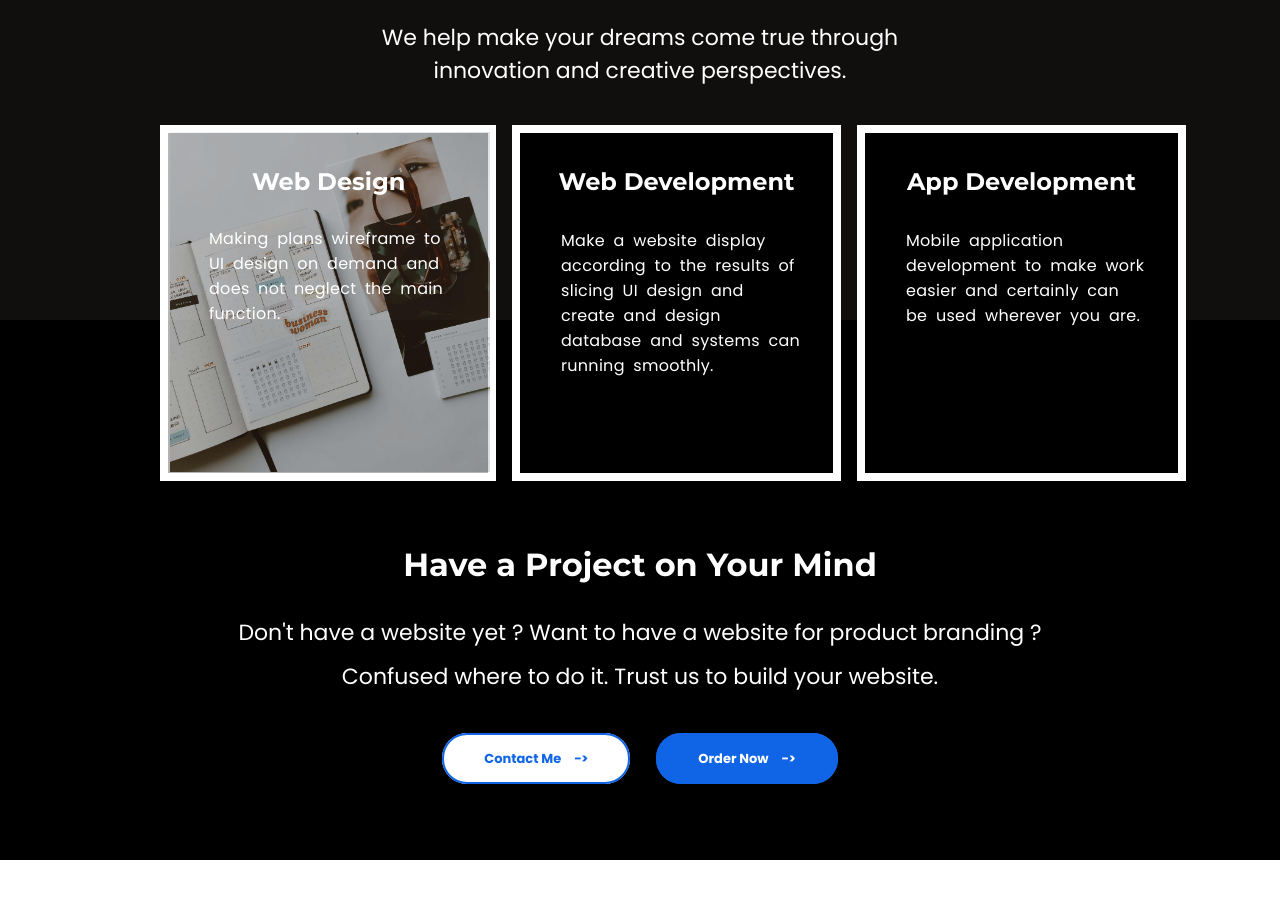
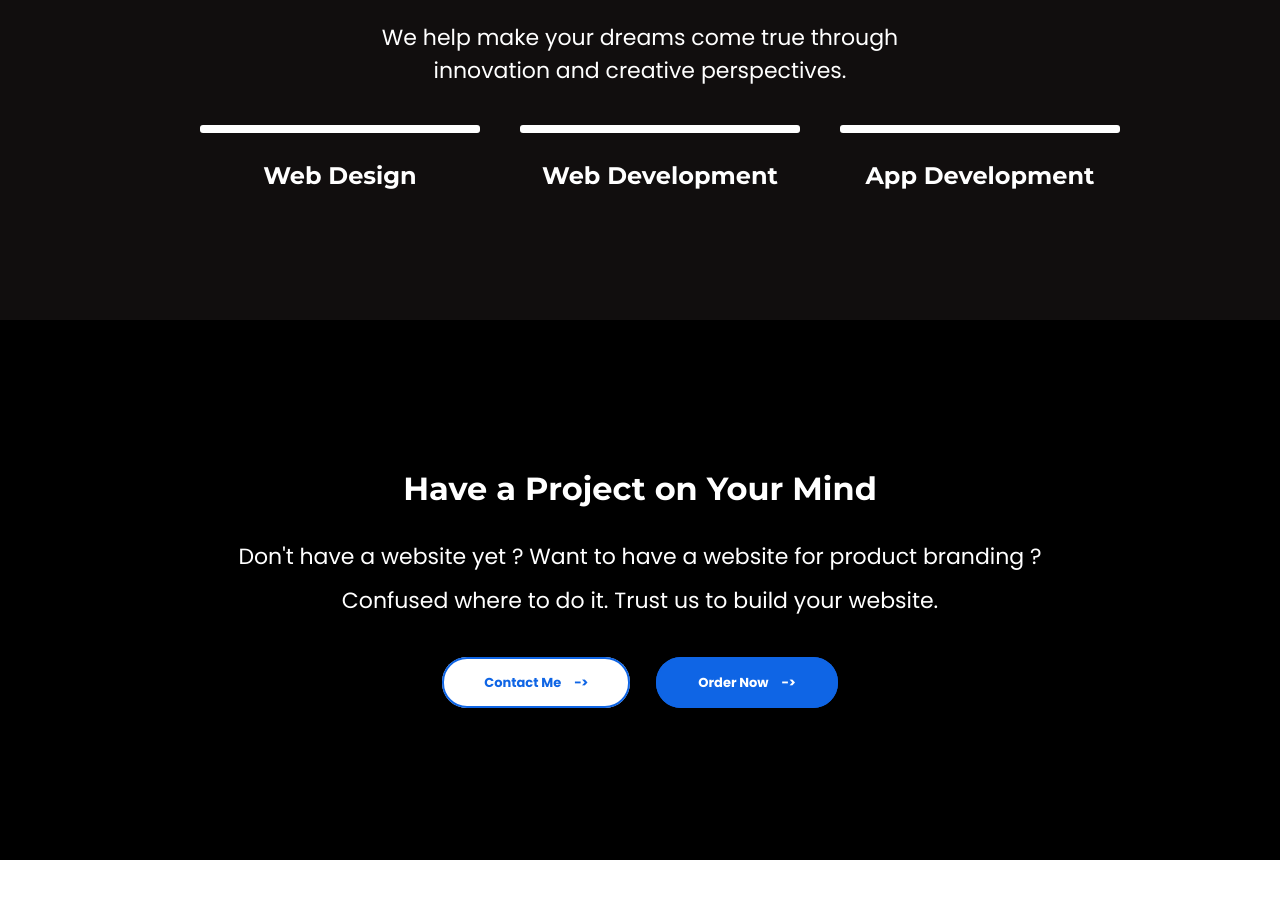
Before and after one commit to dikyriz/landing-page1, a React (Create React App) app: page / in a window 1280 px wide. Shown: the part 1911-2810 px from the top of the page. Built offline with nearby package versions, Linux system fonts and the light colour scheme.

Commit message:
update pages and style Services

```diff
--- a/src/pages/Services.js
+++ b/src/pages/Services.js
@@ -13,37 +13,40 @@ export default function Services () {
                 <span className = "services-description-child" > innovation and creative perspectives.</span>
                 </p>
                 <div className = "card-services" >
-                    <ul>
-                    <li>
-                    <div className = "card-1-services" >
-                    <img src = {CardThree} alt = "card-3" className = "img-services" />
-                        <div className = "container-services" >
+                    <ul className="flip-box">
+                    <li className="flip-box-inner">
+                        <div className="flip-box-front">
                             <h4 className = "card-title-services-card1" > Web Design </h4>
+                        </div>
+                        <div className="flip-box-back">
                             <p className = "card-description-services-card1" >
                             Making plans wireframe to UI design on demand and does not neglect the main
                             function. </p>
                         </div>
-                    </div>
                     </li>
-                    <li>
-                    <div className = "card-2-services" >
-                        <div className = "container-services" >
+                    </ul>
+                    <ul className="flip-box">
+                    <li className="flip-box-inner">
+                        <div className="flip-box-front">
                             <h4 className = "card-title-services" > Web Development </h4>
-                            <p className = "card-description-services" >
-                            Make a website display according to the results of slicing UI design and create and design database and systems can running smoothly.
+                        </div>
+                        <div className="flip-box-back">
+                             <p className = "card-description-services" >
+                             Make a website display according to the results of slicing UI design and create and design database and systems can running smoothly.
                             </p>
                         </div>
-                    </div>
                     </li>
-                    <li >
-                    <div className = "card-3-services" >
-                        <div className = "container-services" >
+                    </ul>
+                    <ul className="flip-box ">
+                    <li className="flip-box-inner">
+                        <div className="flip-box-front">
                             <h4 className = "card-title-services" > App Development </h4>
+                        </div>
+                        <div className="flip-box-back">
                             <p className = "card-description-services" >
                             Mobile application development to make work easier and certainly can be used wherever you are.
                             </p>
                         </div>
-                    </div>
                     </li>
                     </ul>
                 </div>
--- a/src/pages/css/services.css
+++ b/src/pages/css/services.css
@@ -27,14 +27,6 @@
     flex-direction: column;
 }
 
-.card-services li {
-    list-style: none;
-    min-height: 340px;
-    max-width: 20em;
-    border: 8px solid #fff;
-    margin-right: 1em;
-}
-
 .img-services {
     margin: 0;
     height: 340px;
@@ -45,6 +37,43 @@
     top: 10.6em;
     border: 2px solid #fff;
     opacity: 0.7;
+}
+
+.flip-box {
+    height: 280px;
+    width: 20em;
+    background-color: transparent;
+    position: relative;
+}
+
+.flip-box-inner {
+    position: relative;
+    transition: transform 0.8s;
+    transform-style: preserve-3d;
+    list-style: none;
+    border: 4px solid #fff;
+    border-radius: 3px;
+    margin-right: 1em;
+}
+
+.flip-box:hover .flip-box-inner {
+    transform: rotateY(180deg);
+}
+
+.flip-box-front,
+.flip-box-back {
+    position: absolute;
+    width: 100%;
+    height: 100%;
+    -webkit-backface-visibility: hidden;
+    backface-visibility: hidden;
+}
+
+.flip-box-front {
+}
+
+.flip-box-back {
+    transform: rotateY(180deg);
 }
 
 .card-1-services {
@@ -68,19 +97,15 @@
     font-family: 'Montserrat', sans-serif;
     font-size: 24px;
     text-align: center;
-    position: absolute;
-    left: 10.5em;
 }
 
 .card-description-services-card1 {
-    width: 15em;
+    width: 16em;
     font-family: 'Poppins', sans-serif;
     font-size: 16px;
     letter-spacing: 0.3px;
     margin-left: 9px;
     word-spacing: 4px;
-    position: absolute;
-    top: 15.6em;
 }
 
 .card-title-services {
@@ -90,7 +115,7 @@
 }
 
 .card-description-services {
-    width: 15em;
+    width: 18em;
     font-family: 'Poppins', sans-serif;
     font-size: 16px;
     letter-spacing: 0.3px;
@@ -98,10 +123,9 @@
     word-spacing: 4px;
 }
 
-.card-services ul {
+.card-services {
     display: flex;
     padding: 0 10em;
-    padding-top: 1em;
 }
 
 .card-services li:last-child {
```
